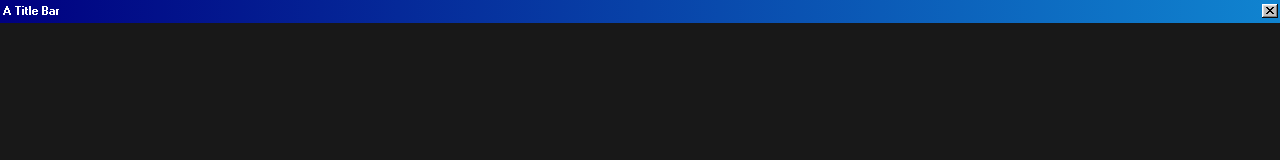
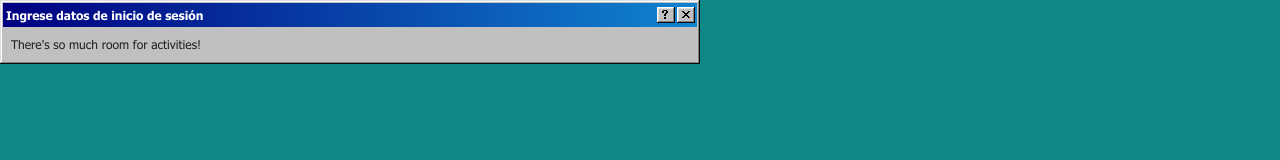
Before and after one commit to eramajarvi/project-overflow, an Astro site: page / in a window 1280 px wide. Built offline with nearby package versions, Linux system fonts and the light colour scheme; Astro itself is replaced by a stand-in of ours.

Commit message:
added login layout and component

```diff
--- a/src/components/Button.astro
+++ /dev/null
@@ -1,10 +0,0 @@
----
-import "98.css";
----
-
-<div class="title-bar">
-  <div class="title-bar-text">A Title Bar</div>
-  <div class="title-bar-controls">
-    <button aria-label="Close"></button>
-  </div>
-</div>
--- /dev/null
+++ b/src/components/LoginModal.astro
@@ -0,0 +1,51 @@
+---
+import "98.css";
+import LoginLayout from "../layouts/LoginLayout.astro";
+---
+
+<div class="window" style="width: 700px">
+  <div class="title-bar">
+    <div class="title-bar-text">Ingrese datos de inicio de sesión</div>
+    <div class="title-bar-controls">
+      <button aria-label="Help"></button>
+      <button aria-label="Close"></button>
+    </div>
+  </div>
+  <div class="window-body">
+    <p>There's so much room for activities!</p>
+  </div>
+</div>
+
+<style>
+  .title-bar {
+    font-family: "TahomaBold", Arial;
+    font-size: 12px;
+    -webkit-font-smoothing: none;
+  }
+
+  .window {
+    font-family: "Tahoma", Arial;
+    font-size: 12px;
+    -webkit-font-smoothing: none;
+  }
+
+  .title-bar-controls button {
+    padding: 0;
+    display: block;
+    min-width: 18px;
+    min-height: 16px;
+  }
+
+  .title-bar-controls button[aria-label="Help"] {
+    background-image: svg-load("./icon/help.svg");
+    background-repeat: no-repeat;
+    background-position: top 3px left 5px;
+  }
+
+  .title-bar-controls button[aria-label="Close"] {
+    margin-left: 2px;
+    background-image: svg-load("./icon/close.svg");
+    background-repeat: no-repeat;
+    background-position: top 4px left 4.5px;
+  }
+</style>
--- a/src/layouts/Layout.astro
+++ b/src/layouts/Layout.astro
@@ -35,7 +35,7 @@ const { title } = Astro.props;
   }
   html {
     font-family: system-ui, sans-serif;
-    background: #181818;
+    background: #1a1a1a;
     background-size: 224px;
   }
   code {
@@ -49,4 +49,20 @@ const { title } = Astro.props;
       Courier New,
       monospace;
   }
+
+  @font-face {
+    font-family: "Tahoma";
+    src: url("/fonts/tahoma/subset-Tahoma.woff2") format("woff2");
+    font-weight: normal;
+    font-style: normal;
+    font-display: swap;
+  }
+
+  @font-face {
+    font-family: "TahomaBold";
+    src: url("/fonts/tahoma/subset-Tahoma-Bold.woff2") format("woff2");
+    font-weight: normal;
+    font-style: normal;
+    font-display: swap;
+  }
 </style>
--- /dev/null
+++ b/src/layouts/LoginLayout.astro
@@ -0,0 +1,17 @@
+---
+import LoginModal from "../components/LoginModal.astro";
+---
+
+<!doctype html>
+<html lang="es">
+  <body>
+    <LoginModal class="justify-center items-center" />
+  </body>
+</html>
+
+<style>
+  html {
+    background: #0f8787;
+    background-size: 224px;
+  }
+</style>
--- a/src/pages/index.astro
+++ b/src/pages/index.astro
@@ -1,11 +1,11 @@
 ---
 import Layout from "../layouts/Layout.astro";
 import Card from "../components/Card.astro";
-import Button from "../components/Button.astro";
+import LoginLayout from "../layouts/LoginLayout.astro";
 ---
 
-<Layout title="Welcome to Astro.">
-  <main>
-    <Button />
+<Layout title="【ｓｅｇｍｅｎｔａｔｉｏｎｆａｕｌｔ】">
+  <main class="">
+    <LoginLayout />
   </main>
 </Layout>
--- /dev/null
+++ b/src/pages/login.astro
@@ -0,0 +1,10 @@
+---
+import LoginLayout from "../layouts/LoginLayout.astro";
+import LoginModal from "../components/LoginModal.astro";
+---
+
+<LoginLayout>
+  <LoginModal />
+</LoginLayout>
+
+<style></style>
```
